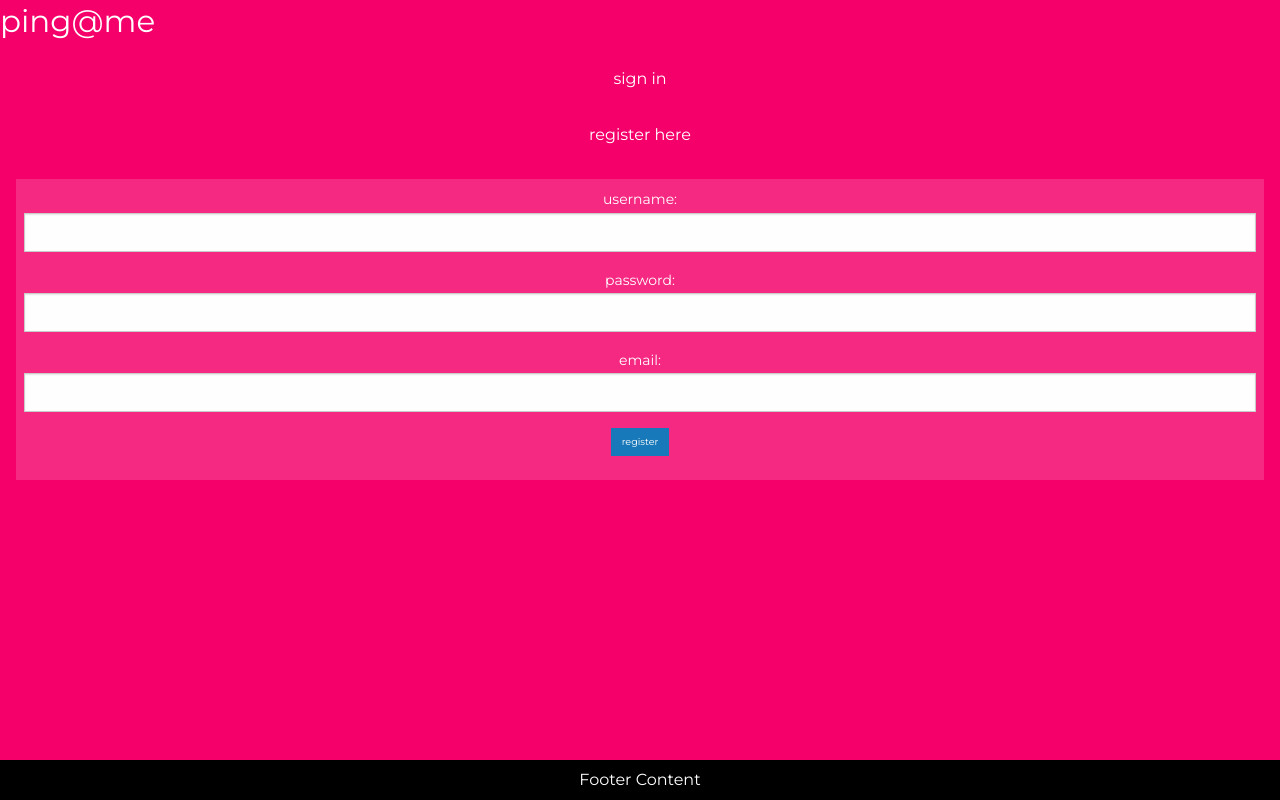
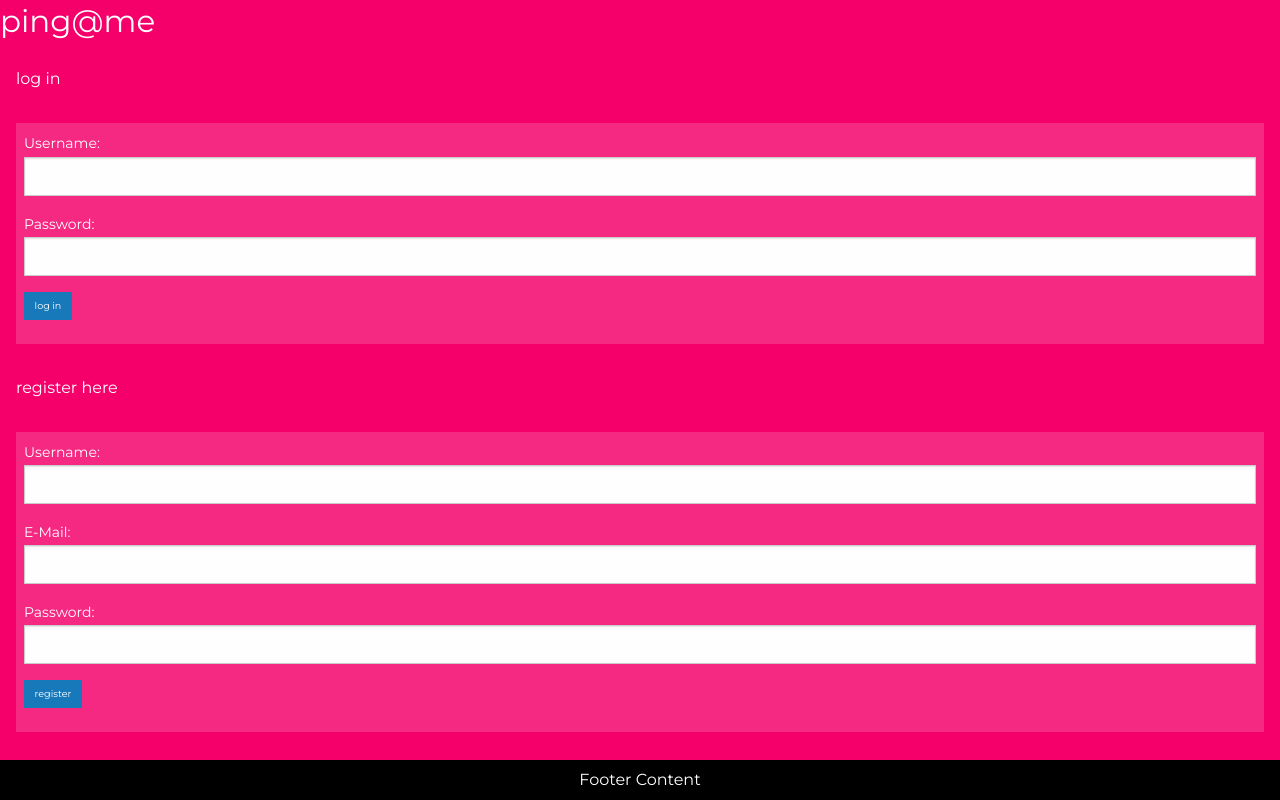
Before and after one commit to KelvinLu/ping-at-me, a Django app: page / in a window 1280 px wide. Run offline with Django 3.2, Linux system fonts and the light colour scheme; some libraries are stand-ins or nearby versions.

Commit message:
Registration and sign in front page done

```diff
--- a/ping_at_me/pingapp/forms.py
+++ b/ping_at_me/pingapp/forms.py
@@ -1,10 +1,38 @@
 from django import forms
 
+from pingapp import models
+
 class RegisterForm(forms.Form):
-    username = forms.CharField(label = 'Username', max_length = 30)
-    password = forms.CharField(label = 'Password', max_length = 30, widget = forms.PasswordInput)
-    email = forms.EmailField(label = 'E-Mail')
+    username = forms.CharField(label = 'Username', max_length = 30, required = True)
+    email = forms.EmailField(label = 'E-Mail', required = True)
+    password = forms.CharField(label = 'Password', max_length = 30, required = True, widget = forms.PasswordInput)
 
     widgets = {
         'password': forms.PasswordInput(),
     }
+
+    def clean_username(self):
+        username = self.cleaned_data['username']
+        if models.AppUser.objects.filter(username = username):
+            raise forms.ValidationError('Username already taken')
+        return username
+
+    def clean_email(self):
+        email = self.cleaned_data['email']
+        if models.AppUser.objects.filter(email = email):
+            raise forms.ValidationError('Email already used')
+        return email
+
+    def clean_password(self):
+        password = self.cleaned_data['password']
+        if len(password) < 6:
+            raise forms.ValidationError('Password is too short')
+        return password
+
+class AuthForm(forms.Form):
+    username = forms.CharField(label = 'Username', max_length = 30, required = True)
+    password = forms.CharField(label = 'Password', max_length = 30, required = True, widget = forms.PasswordInput)
+
+    widgets = {
+        'password': forms.PasswordInput(),
+    }
--- a/ping_at_me/pingapp/static/pingapp/homepage.css
+++ b/ping_at_me/pingapp/static/pingapp/homepage.css
@@ -1,6 +1,6 @@
 .formbox {
 	padding: 1em;
-	text-align: center;
+	text-align: left;
 }
 
 .formcontainer {
@@ -9,3 +9,8 @@
 	padding: 0.5em;
 	background-color: #F52882;
 }
+
+.errorlist {
+	font-size: 0.6em;
+	text-align: left;
+}
--- a/ping_at_me/pingapp/templates/pingapp/homepage.html
+++ b/ping_at_me/pingapp/templates/pingapp/homepage.html
@@ -17,21 +17,36 @@
 
   <div class="row">
     <div class="formbox column medium-6">
-      <span>sign in</span>
+      <span>log in</span>
+      <div class="formcontainer">
+        <form name="signin" action="{% url 'authenticate' %}" method="post">
+          {% csrf_token %}
+          {{ authform }}
+
+          <div>
+            {{ authform.non_field_errors }}
+            {% if authform.errorstring %}<ul class="errorlist"><li>{{ authform.errorstring }}</li></ul>{% endif %}
+          </div>
+
+          <input type="submit" value="log in" class="tiny button"></input>
+        </form>
+      </div>
     </div>
+
     <div class="formbox column medium-6">
       <span>register here</span>
       <div class="formcontainer">
-      	<form name="register" action="{% url 'homepage' %}" method="post">
+      	<form name="register" action="{% url 'register' %}" method="post">
       		{% csrf_token %}
-        	<label for="id_username">username: </label>
-        	{{ registerform.username }}
-        	<label for="id_password">password: </label>
-        	{{ registerform.password }}
-        	<label for="id_email">email: </label>
-        	{{ registerform.email }}
+        	{{ registerform }}
+
+          <div>
+            {{ registerform.non_field_errors }}
+            {% if registerform.errorstring %}<ul class="errorlist"><li>{{ registerform.errorstring }}</li></ul>{% endif %}
+          </div>
+
         	<input type="submit" value="register" class="tiny button"></input>
-    	</form>
+    	  </form>
       </div>
     </div>
   </div>
--- a/ping_at_me/pingapp/urls.py
+++ b/ping_at_me/pingapp/urls.py
@@ -8,4 +8,6 @@ urlpatterns = patterns('',
     # url(r'^blog/', include('blog.urls')),
 
     url(r'^$', views.homepage.as_view(), name = 'homepage'),
+    url(r'^register$', views.register.as_view(), name = 'register'),
+    url(r'^authenticate$', views.authenticate.as_view(), name = 'authenticate'),
 )
--- a/ping_at_me/pingapp/views.py
+++ b/ping_at_me/pingapp/views.py
@@ -1,27 +1,55 @@
-from django.shortcuts import render
+from django.shortcuts import render, redirect
 from django.http import HttpResponse
 from django.views.generic import View
 
-from pingapp import forms
+from pingapp import forms, users
 
 # Create your views here.
 class homepage(View):
 	def get(self, request):
 		context = {
+			'authform': forms.AuthForm(),
 			'registerform': forms.RegisterForm(),
 		}
 		return render(request, 'pingapp/homepage.html', context)
 
+class register(View):
 	def post(self, request):
 		registerform = forms.RegisterForm(request.POST)
 
 		if registerform.is_valid():
+			print registerform
 			username = registerform.cleaned_data['username']
+			email = registerform.cleaned_data['email']
 			password = registerform.cleaned_data['password']
-			email = registerform.cleaned_data['email']
+
+			newuser = users.register(username, email, password)
+
+			return HttpResponse('Registered!')
 
 		context = {
+			'authform': forms.AuthForm(),
+			'registerform': registerform,
+		}
+
+		return render(request, 'pingapp/homepage.html', context)
+
+class authenticate(View):
+	def post(self, request):
+		authform = forms.AuthForm(request.POST)
+
+		if authform.is_valid():
+			username = authform.cleaned_data['username']
+			password = authform.cleaned_data['password']
+
+			if users.user_auth(request, username, password):
+				return HttpResponse('Logged in!')
+
+		context = {
+			'authform': authform,
 			'registerform': forms.RegisterForm(),
 		}
 
+		authform.errorstring = 'Could not log in'
+
 		return render(request, 'pingapp/homepage.html', context)
```
